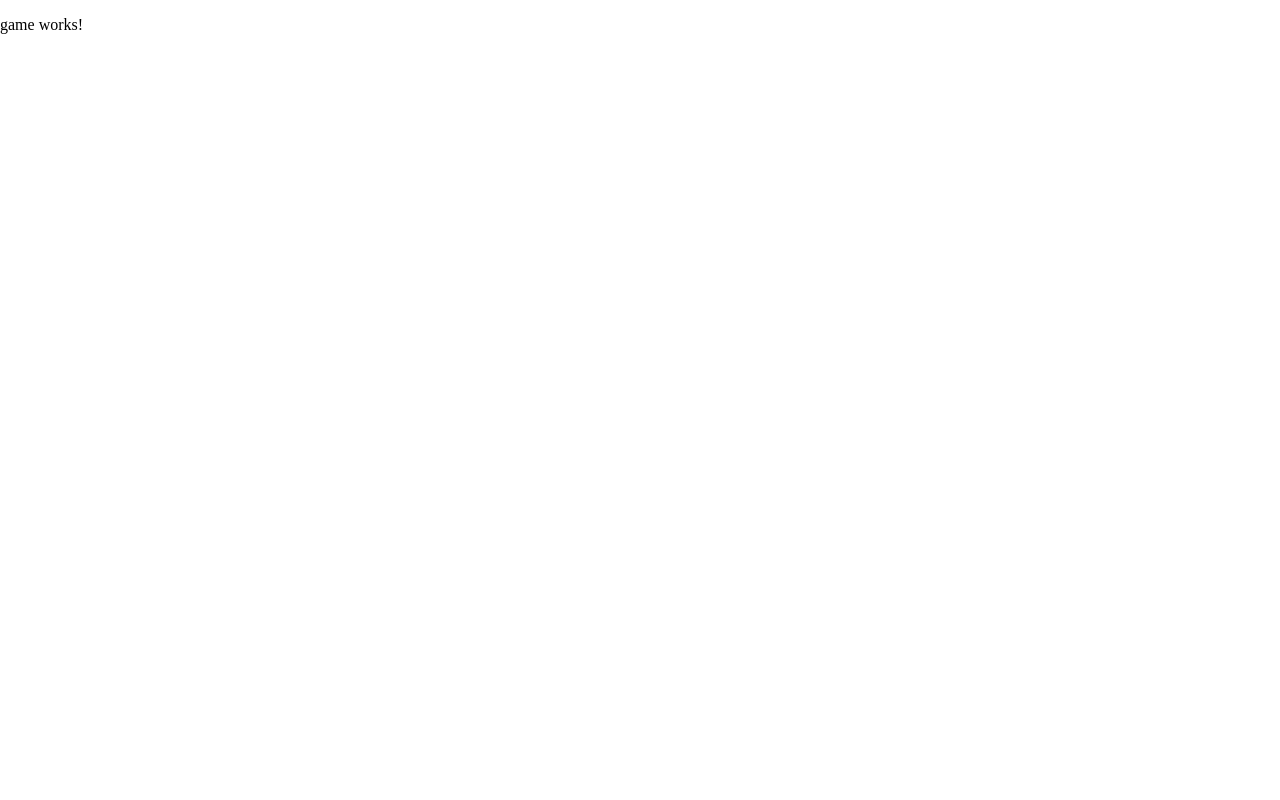
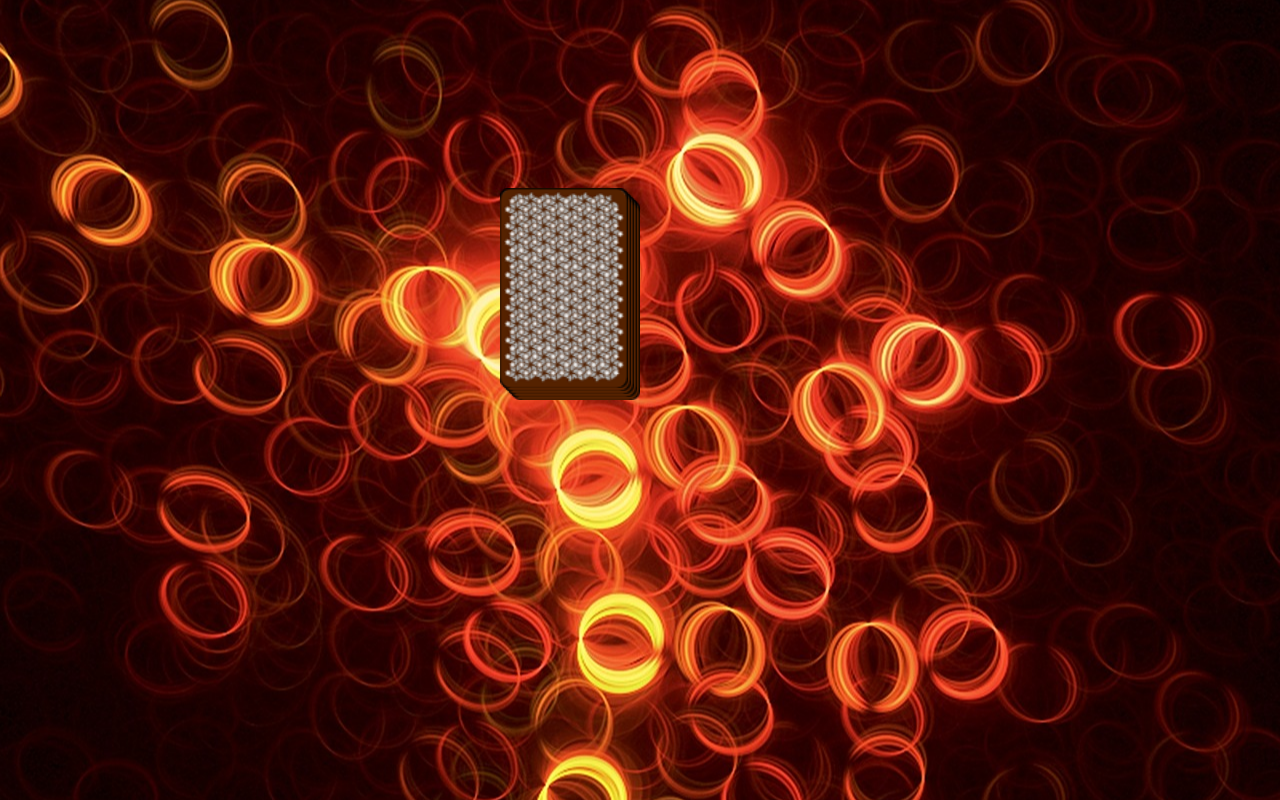
Before and after one commit to ZZDome/NG_RingOfFire, an Angular app in the folder RingOfFire/: page /game in a window 1280 px wide. Built offline with nearby package versions, Linux system fonts and the light colour scheme.

Commit message:
adding Cardstack with transform

```diff
--- a/RingOfFire/src/app/game/game.component.html
+++ b/RingOfFire/src/app/game/game.component.html
@@ -1 +1,18 @@
-<p>game works!</p>
+<div class="field">
+    <div class="cardStack">
+        <img
+            [ngStyle]="{'right.px': i * 3, 'bottom.px': i * 3}"
+            *ngFor="
+                let c of [0,1,2,3];
+                let i = index;"
+            src="../../assets/img/cards/card_cover.png"
+            alt="card cover"
+        >
+        <img
+            class="topCard"
+            style="right: 12px; bottom: 12px;"
+            src="../../assets/img/cards/card_cover.png"
+            alt="card cover"
+        >
+    </div>
+</div>
--- a/RingOfFire/src/app/game/game.component.sass
+++ b/RingOfFire/src/app/game/game.component.sass
@@ -0,0 +1,21 @@
+.field
+    width: 100vw
+    height: 100vh
+    max-width: 100%
+    background-image: url('../../assets/img/background1.jpg')
+    background-position: center
+    display: flex
+    justify-content: center
+    align-items: center
+
+.cardStack
+    position: relative
+    img
+        position: absolute
+        width: 8rem
+
+.topCard
+    cursor: pointer
+    transition: all 125ms ease-in-out
+    &:hover
+        transform: scale(1.05) translateX(-4px) translateY(-4px)
--- a/RingOfFire/src/styles.sass
+++ b/RingOfFire/src/styles.sass
@@ -2,3 +2,4 @@
 body
     margin: 0
     padding: 0
+    background-color: black
```
